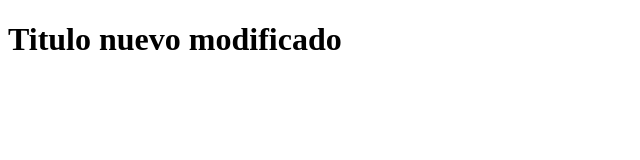
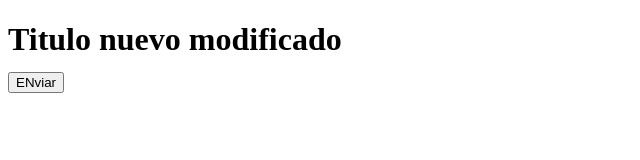
Before and after one commit to jmonroigsprinter/hello-world-git, a plain HTML site: page index.html in a window 1280 px wide. Shown: the whole page, without its empty margins (0-640 px from the left). Drawn offline with Linux system fonts and the light colour scheme.

Commit message:
se agrego formulario

```diff
--- a/index.html
+++ b/index.html
@@ -9,6 +9,11 @@
 <body>
     <h1>
         Titulo nuevo modificado
+
+        <form action="#" method="get">
+            <input type="button" value="ENviar">
+            </form>
+        </form>
     </h1>
 </body>
 </html>
```
